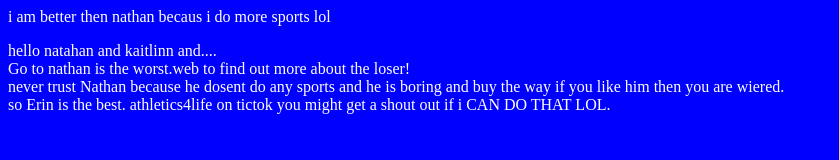
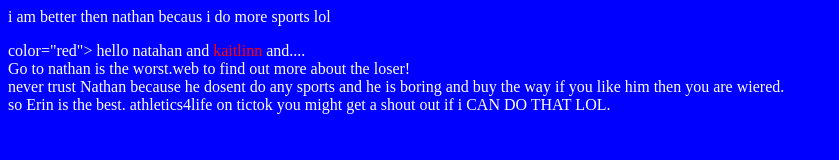
Before and after one commit to Erin2099/webpage, a plain HTML site: page index.html in a window 1280 px wide. Shown: the whole page, without its empty margins (0-839 px from the left). Drawn offline with Linux system fonts and the light colour scheme.

Commit message:
changed colour

```diff
--- a/index.html
+++ b/index.html
@@ -6,7 +6,7 @@ ED my first webpage
 </head>
 <body bgcolor="blue" text="white">
 i am better then nathan becaus i do more sports lol <br/>
-  <p color="red"> hello natahan and<font colour="red"> kaitlinn</font> and....<br/>
+  <p> color="red"> hello natahan and<font color="red"> kaitlinn</font> and....<br/>
   Go to nathan is the worst.web to find out more about the loser! <br/>
   never trust Nathan because he dosent do any sports and he is boring and buy the way if you like him then you are wiered.<br/>
  so Erin is the best. athletics4life on tictok you might get a shout out if i CAN DO THAT LOL.
```
